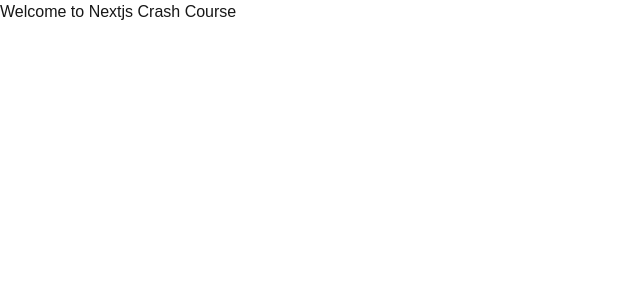
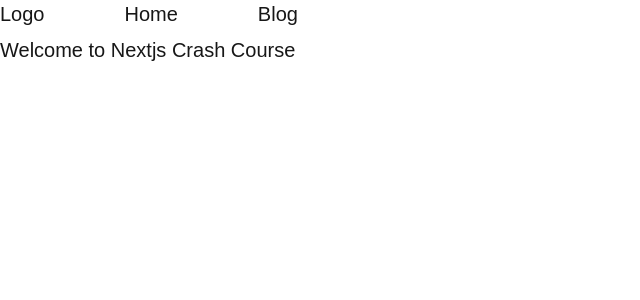
Before and after one commit to ankittripathe/Nextjs-CoderGyan, a Next.js app in the folder 01_nextapp/: page / in a window 1280 px wide. Shown: the top 300 px of the page, without its empty margins (0-640 px from the left). Built offline with nearby package versions, Linux system fonts and the light colour scheme.

Commit message:
nextjs crash course

```diff
--- a/01_nextapp/src/app/blog/page.js
+++ b/01_nextapp/src/app/blog/page.js
@@ -17,13 +17,18 @@ const page = () => {
 
   return (
     <div>
+      <nav className="flex gap-20 text-xl mb-2">
+        <Link href="./">Logo</Link>
+        <Link href="./">Home</Link>
+        <Link href="./blog">Blog</Link>
+      </nav>
+
       <h1>Blog Posts</h1>
 
       <div>
         {posts.map((mypost) => {
           return (
             <div key={mypost.id}>
-
               <Link href={`/blog/${mypost.id}`}>
                 <h2>{mypost.title}</h2>
               </Link>
--- a/01_nextapp/src/app/page.js
+++ b/01_nextapp/src/app/page.js
@@ -1,7 +1,17 @@
 import Image from "next/image";
+import Link from "next/link";
 
 export default function Home() {
   return (
-    <h1>Welcome to Nextjs Crash Course</h1>
+    <div >
+      <nav className="flex gap-20 text-xl mb-2">
+        <Link href="./">Logo</Link>
+        <Link href="./">Home</Link>
+        <Link href="./blog">Blog</Link>
+      </nav>
+      <h1 className="text-xl">
+        Welcome to Nextjs Crash Course
+      </h1>
+    </div>
   );
 }
```
